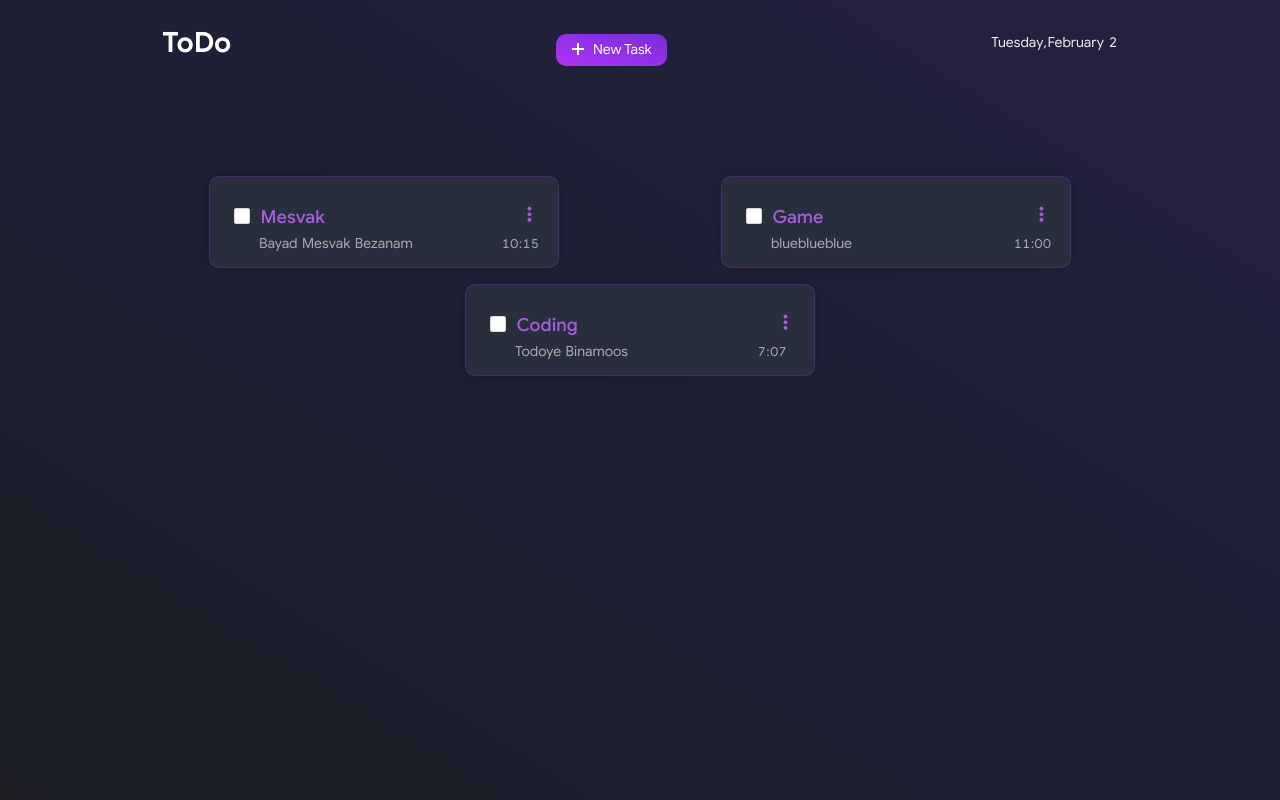
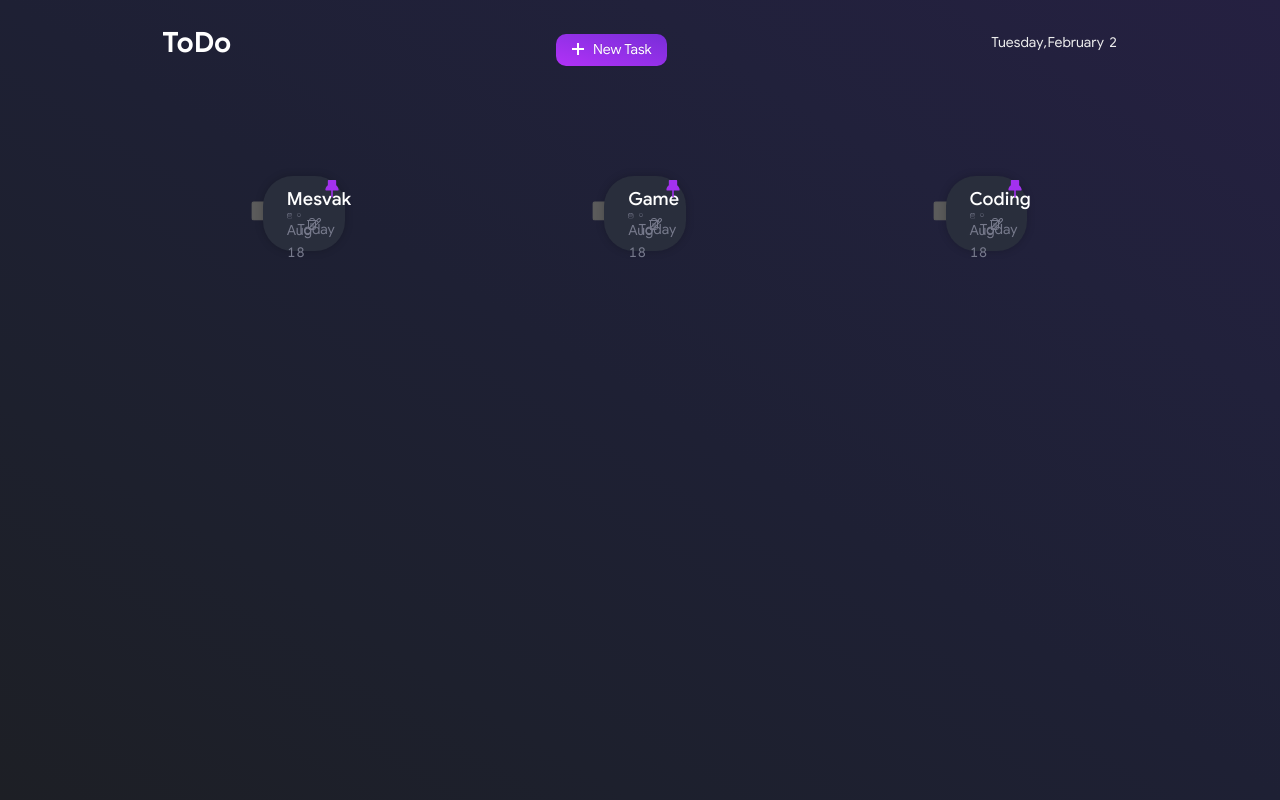
Before and after one commit to MSM79/ToDo-React, a React (Create React App) app: page / in a window 1280 px wide. Built offline with nearby package versions, Linux system fonts and the light colour scheme.

Commit message:
change style Todos

```diff
--- a/src/Component/Todo/index.js
+++ b/src/Component/Todo/index.js
@@ -1,59 +1,84 @@
 import React from 'react';
-import { Card, Checkbox, Row, Col } from 'antd';
-import { Menu, Dropdown, Button } from 'antd';
+import { Checkbox, Row, Col } from 'antd';
+import { Popconfirm, message, Badge  } from 'antd';
+import { PushpinFilled } from '@ant-design/icons'
 import './style.css';
 
 function onChange(e) {
   console.log(`checked = ${e.target.checked}`);
 }
 
+function confirm(e) {
+  console.log(e);
+  message.success('Deleted');
+}
+
+function cancel(e) {
+  console.log(e);
+  message.error('Click on No');
+}
+
 function Todo(props) {
 const {
     title,
-    description,
-    time,
+    status
   } = props;
 
-  const menu = (
-    <Menu>
-      <Menu.Item>
-        <a target="_blank" rel="noopener noreferrer" href="http://www.alipay.com/">
-          Edit
-        </a>
-      </Menu.Item>
-      <Menu.Item>
-        <a target="_blank" rel="noopener noreferrer" href="http://www.taobao.com/">
-          Delete
-        </a>
-      </Menu.Item>
-    </Menu>
-  );
+  return (
+    <Row align="middle" justify="center">
 
-  return (
-    <Card style={{ width: 350, marginTop: 16 , height: 92}} id="cardTodo">
-      <Row gutter={18} align="middle">
-      <Col md={2} xl={2} sm={2}>
+      <Col xl={1} xs={2}>
         <Checkbox onChange={onChange}></Checkbox>
       </Col>
-      <Col md={12} xl={14} sm={14} xs={14}>
+
+        <Col xl={8} lg={8} md={9} sm={9} xs={18} style={{ marginTop: 16 }} id="cardTodo">
+        <Row>
+        <Col xl={22} md={22} sm={22} xs={22}>
+          <Row align="middle">
+            <Col xl={15} md={12} sm={12} xs={12}>
+              <Badge status={status} />
               <span class="spantitle">{title}</span>
-      </Col>
-      <Col md={9} xl={8} sm={8} push={5}>
-        <Dropdown overlay={menu} placement="bottomRight" className="drop" arrow>
-          <Button><i class="fas fa-ellipsis-v"></i></Button>
-        </Dropdown>
             </Col>
           </Row>
           <Row>
-        <Col md={18} xl={18} sm={18} xs={18} push={2}>
-          <p class="des">{description}</p>
+            <Col xl={8} xs={7} sm={8} className="todoIcon">
+              <Row>
+                  <svg id="Outline" xmlns="http://www.w3.org/2000/svg" viewBox="0 0 24 24"><title>130 calendar</title><path d="M19,2H18V1a1,1,0,0,0-2,0V2H8V1A1,1,0,0,0,6,1V2H5A5.006,5.006,0,0,0,0,7V19a5.006,5.006,0,0,0,5,5H19a5.006,5.006,0,0,0,5-5V7A5.006,5.006,0,0,0,19,2ZM2,7A3,3,0,0,1,5,4H19a3,3,0,0,1,3,3V8H2ZM19,22H5a3,3,0,0,1-3-3V10H22v9A3,3,0,0,1,19,22Z"/><circle cx="12" cy="15" r="1.5"/><circle cx="7" cy="15" r="1.5"/><circle cx="17" cy="15" r="1.5"/></svg>
+                  <p>Aug 18</p>
+              </Row>
             </Col>
-        <Col md={4} xl={6} sm={6} xs={6} push={3}>
-          <span class="date">{time}</span>
+            <Col xl={7} xs={7} sm={7} className="todoIcon">
+              <Row>
+                <svg id="Outline" xmlns="http://www.w3.org/2000/svg" viewBox="0 0 24 24"><title>126 bell</title><path d="M22.555,13.662l-1.9-6.836A9.321,9.321,0,0,0,2.576,7.3L1.105,13.915A5,5,0,0,0,5.986,20H7.1a5,5,0,0,0,9.8,0h.838a5,5,0,0,0,4.818-6.338ZM12,22a3,3,0,0,1-2.816-2h5.632A3,3,0,0,1,12,22Zm8.126-5.185A2.977,2.977,0,0,1,17.737,18H5.986a3,3,0,0,1-2.928-3.651l1.47-6.616a7.321,7.321,0,0,1,14.2-.372l1.9,6.836A2.977,2.977,0,0,1,20.126,16.815Z"/></svg>
+                <p>Today</p>
+              </Row>
+            </Col>
+
+            <Col xl={2} xs={2} sm={2} className="todoIcon">
+              <Popconfirm
+                title="Are you sure to delete this task?"
+                onConfirm={confirm}
+                onCancel={cancel}
+                okText="Yes"
+                cancelText="No"
+              >
+              <svg id="Outline" xmlns="http://www.w3.org/2000/svg" viewBox="0 0 24 24"><title>50 bin</title><path d="M21,4H17.9A5.009,5.009,0,0,0,13,0H11A5.009,5.009,0,0,0,6.1,4H3A1,1,0,0,0,3,6H4V19a5.006,5.006,0,0,0,5,5h6a5.006,5.006,0,0,0,5-5V6h1a1,1,0,0,0,0-2ZM11,2h2a3.006,3.006,0,0,1,2.829,2H8.171A3.006,3.006,0,0,1,11,2Zm7,17a3,3,0,0,1-3,3H9a3,3,0,0,1-3-3V6H18Z"/><path d="M10,18a1,1,0,0,0,1-1V11a1,1,0,0,0-2,0v6A1,1,0,0,0,10,18Z"/><path d="M14,18a1,1,0,0,0,1-1V11a1,1,0,0,0-2,0v6A1,1,0,0,0,14,18Z"/></svg>
+              </Popconfirm>
+            </Col>
+
+            <Col xl={2} className="todoIcon">
+              <svg id="Outline" xmlns="http://www.w3.org/2000/svg" viewBox="0 0 24 24"><title>29 pencil</title><path d="M22.853,1.148a3.626,3.626,0,0,0-5.124,0L1.465,17.412A4.968,4.968,0,0,0,0,20.947V23a1,1,0,0,0,1,1H3.053a4.966,4.966,0,0,0,3.535-1.464L22.853,6.271A3.626,3.626,0,0,0,22.853,1.148ZM5.174,21.122A3.022,3.022,0,0,1,3.053,22H2V20.947a2.98,2.98,0,0,1,.879-2.121L15.222,6.483l2.3,2.3ZM21.438,4.857,18.932,7.364l-2.3-2.295,2.507-2.507a1.623,1.623,0,1,1,2.295,2.3Z"/></svg>
             </Col>
           </Row>
+        </Col>
 
-    </Card>
+        <Col xl={2} sm={1} xs={1}>
+          <PushpinFilled className="pinIcon"/>
+        </Col>
+
+      </Row>
+    </Col>
+  </Row>
   )
 }
 
--- a/src/Component/Todo/style.css
+++ b/src/Component/Todo/style.css
@@ -1,36 +1,95 @@
 #cardTodo {
+  border: none;
+  height: 75px;
+  display: flex;
+  padding: 24px;
+  border-radius: 30px;
   background: #292e3c;
-  border-radius: 10px;
-  border: 1px solid rgb(134,47,224,0.3);
+  flex-direction: column;
+  justify-content: center;
   box-shadow: 0px 0px 9px 0 rgba(0,0,0,0.2);
+  /* border: 1px solid rgb(134,47,224,0.3); */
+}
+
+#cardTodo p {
+  margin-bottom: 0;
 }
 
 .spantitle {
   font-size: 18px;
   font-family: GoogleSans-Med;
+  color: #fff !important;
+}
+
+.date {
+  font-family: GoogleSans-reg;
+  color: #fff;
+  font-size: 13px;
+}
+
+.icons {
+  font-size: 16px;
+  transition: 0.3s;
   color: rgb(170,90,224) !important;
 }
 
-.des {
-  color: #aaa !important;
+.icons:hover {
+  color: #fff !important;
 }
 
-.date {
-  color: #aaa;
-  font-size: 13px;
-  margin-left: 5px;
+#editIcon {
+  margin-left: 3px;
 }
 
-.drop span{
-  color: #333 !important;
+.ant-checkbox-inner {
+  margin-top: 10px;
+  border-color: #5b5b5b !important;
+  background-color: #5b5b5b !important;
 }
 
-.drop {
-  background: none !important;
-  border:none !important;
+.ant-checkbox-checked::after {
+  border: none !important;
 }
 
-.drop i {
-  color: rgb(170,90,224);
+.ant-checkbox {
+  overflow: hidden;
+  transform: scale(1.2);
+}
+
+.ant-checkbox-input {
+  background: #f45 !important;
+}
+
+.todoIcon {
+  display: flex;
+  align-items: center;
+  color: #777a8c;
+}
+
+.todoIcon svg {
+  width: 12px;
+  fill: #777a8c;
+  vertical-align: middle;
+  margin-right: 5px;
+}
+
+.todoIcon svg:first-child {
+  margin-bottom: 1px;
+}
+
+.pinIcon {
+  margin: 15px 5px !important;
+  color: #a331ef !important;
   font-size: 18px;
+  cursor: pointer;
+  transition: 0.3s;
+  transform: rotate(-45deg);
 }
+
+.pinIcon:hover {
+  color: #a331ef !important;
+}
+
+.pinIcon:active {
+  transform: rotate(0deg);
+}
```
Lines whose indentation alone changed are shown as unchanged.
